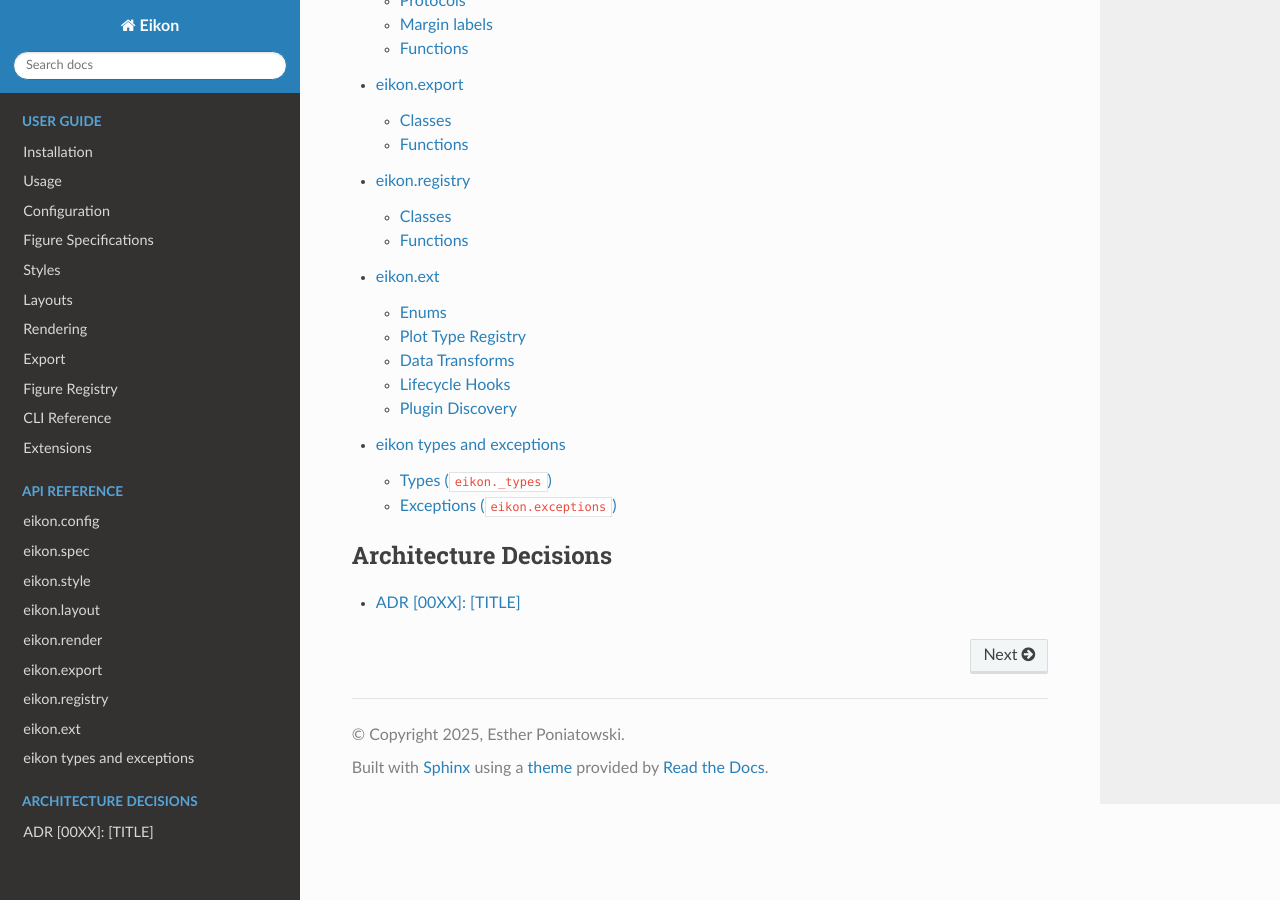
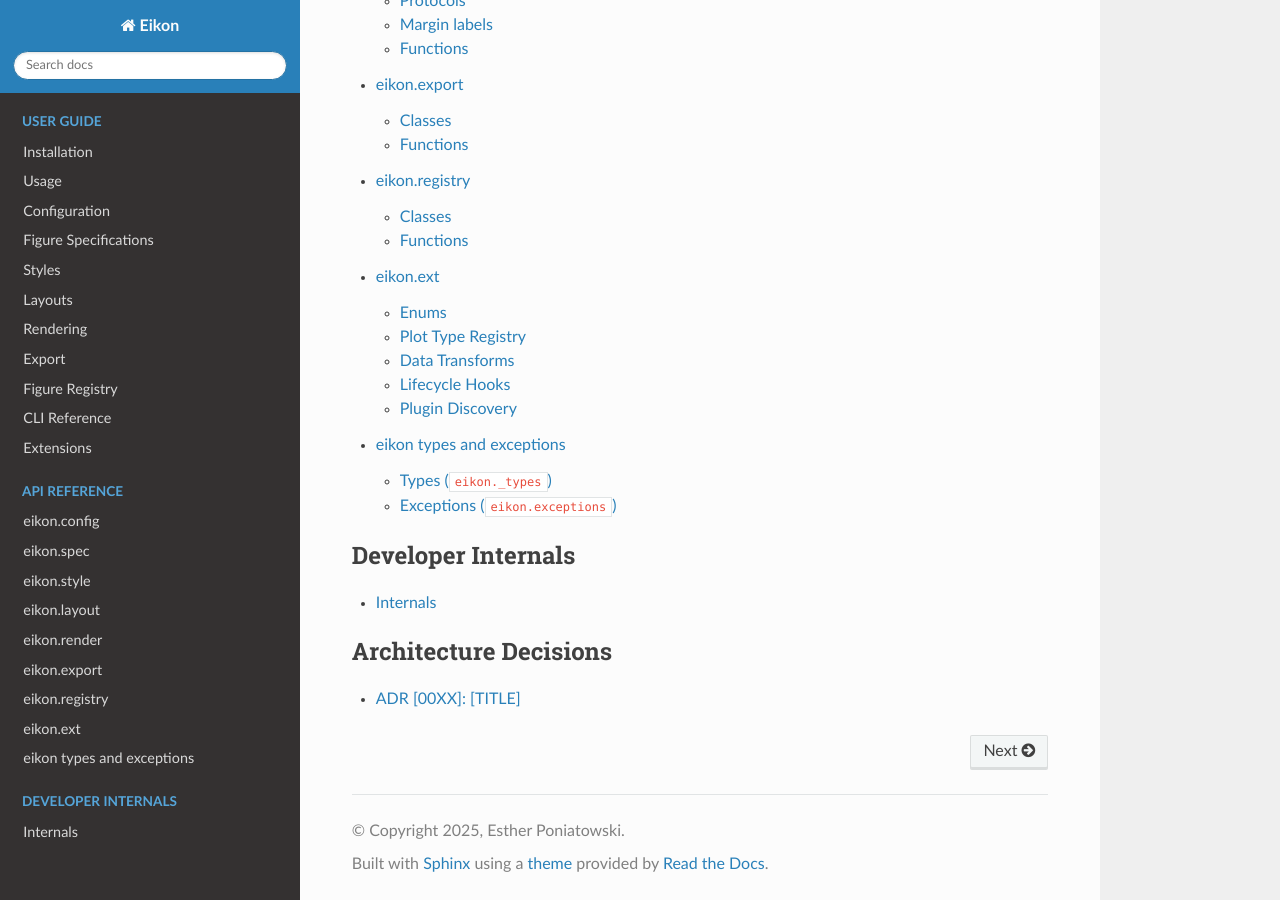
Before and after one commit to esther-poniatowski/eikon, a Sphinx documentation site: the page built from docs/index.md, in a window 1280 px wide and 900 px high, scrolled down 2715 px. Built offline with Sphinx 7.4.7 and the Read the Docs theme 3.1.0, drawn with Linux system fonts in a browser that asks for light colours.

Commit message:
refactor(docs): Add internals/ folder for developer documentation
Adds docs/internals/ with a placeholder index, consistent with the
project template convention.

Co-Authored-By: Claude Opus 4.6 (1M context) <noreply@anthropic.com>

````diff
--- a/docs/index.md
+++ b/docs/index.md
@@ -36,6 +36,13 @@ api/types
 ```
 
 ```{toctree}
+:maxdepth: 2
+:caption: Developer Internals
+
+internals/index
+```
+
+```{toctree}
 :maxdepth: 1
 :caption: Architecture Decisions
 
--- /dev/null
+++ b/docs/internals/index.md
@@ -0,0 +1,3 @@
+# Internals
+
+Developer documentation for the project's architecture and implementation.
````
